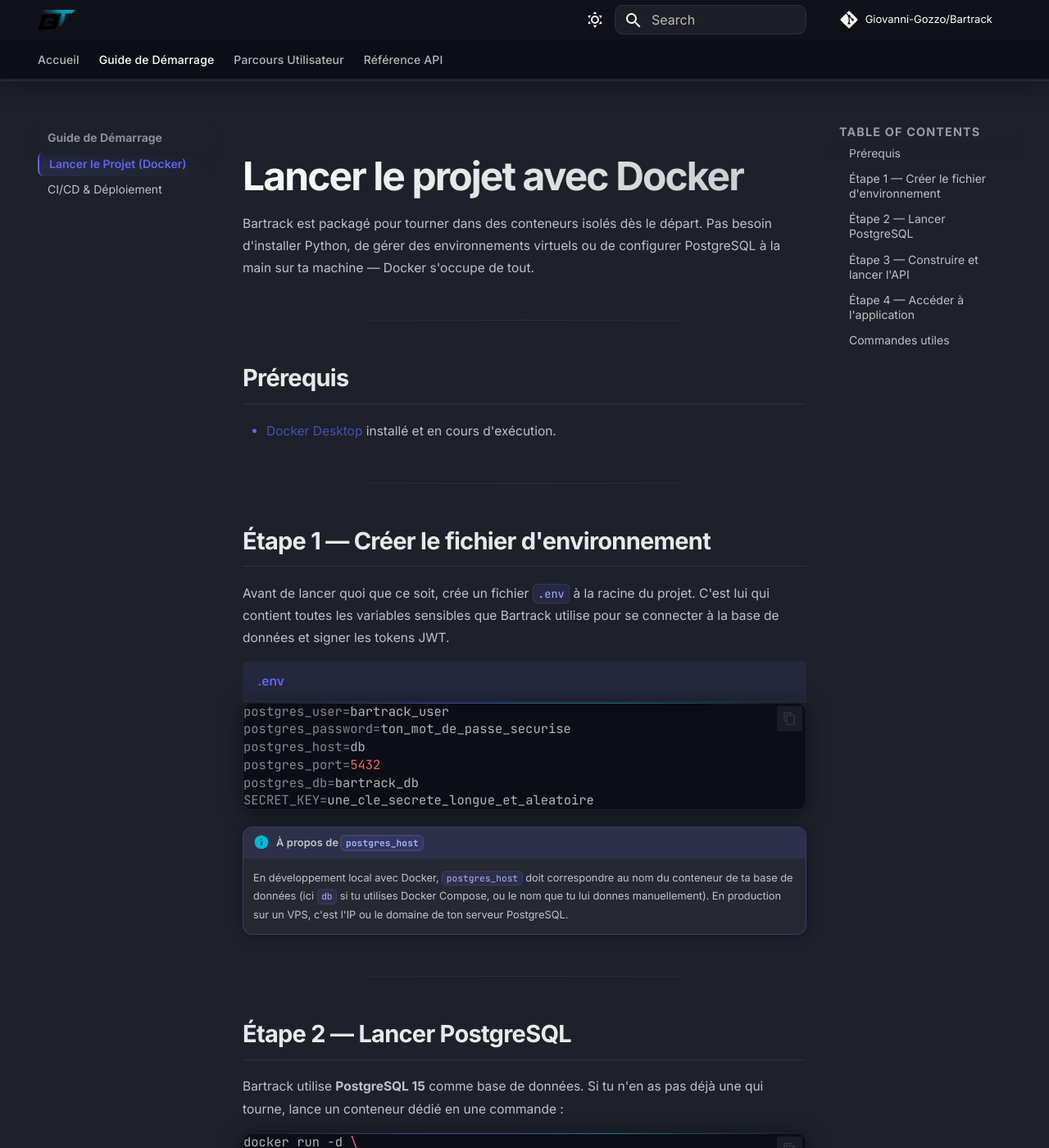
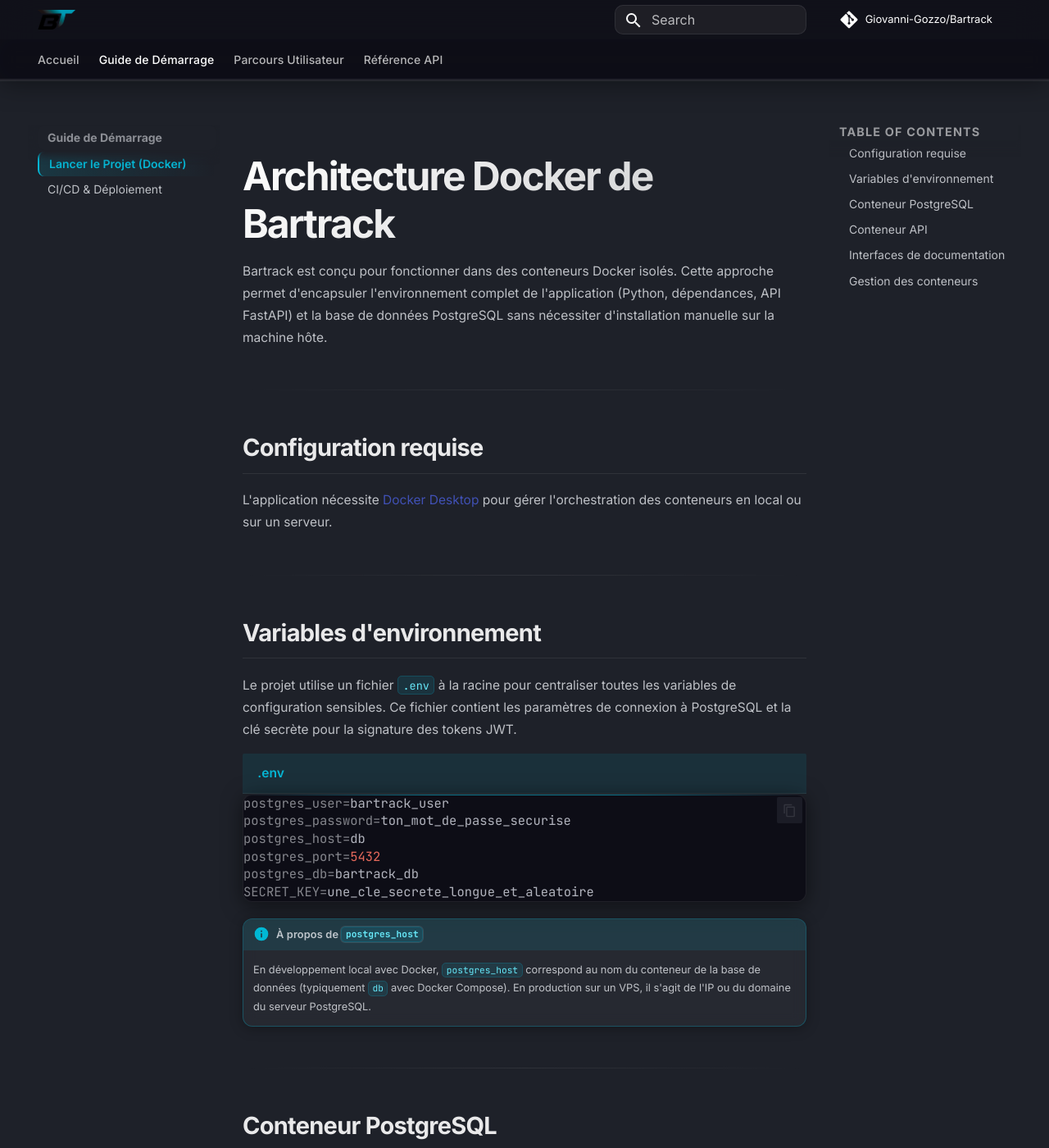
Before and after one commit to Giovanni-Gozzo/Bartrack, an MkDocs documentation site: the page built from docs/getting-started/docker.md, in a window 1280 px wide and 1400 px high. Shown: the whole window at 82% size. Built offline with MkDocs 1.6.1 and Material for MkDocs 9.7.7, drawn with Linux system fonts in a browser that asks for light colours; comment, search, counter and statistics services are not loaded; some of the changed text lies outside the part shown.

Commit message:
MAJ Docs

````diff
--- a/docs/getting-started/docker.md
+++ b/docs/getting-started/docker.md
@@ -1,18 +1,18 @@
-# Lancer le projet avec Docker
+# Architecture Docker de Bartrack
 
-Bartrack est packagé pour tourner dans des conteneurs isolés dès le départ. Pas besoin d'installer Python, de gérer des environnements virtuels ou de configurer PostgreSQL à la main sur ta machine — Docker s'occupe de tout.
+Bartrack est conçu pour fonctionner dans des conteneurs Docker isolés. Cette approche permet d'encapsuler l'environnement complet de l'application (Python, dépendances, API FastAPI) et la base de données PostgreSQL sans nécessiter d'installation manuelle sur la machine hôte.
 
 ---
 
-## Prérequis
+## Configuration requise
 
-- [Docker Desktop](https://docs.docker.com/get-docker/) installé et en cours d'exécution.
+L'application nécessite [Docker Desktop](https://docs.docker.com/get-docker/) pour gérer l'orchestration des conteneurs en local ou sur un serveur.
 
 ---
 
-## Étape 1 — Créer le fichier d'environnement
+## Variables d'environnement
 
-Avant de lancer quoi que ce soit, crée un fichier `.env` à la racine du projet. C'est lui qui contient toutes les variables sensibles que Bartrack utilise pour se connecter à la base de données et signer les tokens JWT.
+Le projet utilise un fichier `.env` à la racine pour centraliser toutes les variables de configuration sensibles. Ce fichier contient les paramètres de connexion à PostgreSQL et la clé secrète pour la signature des tokens JWT.
 
 ```bash title=".env"
 postgres_user=bartrack_user
@@ -24,13 +24,13 @@
 ```
 
 !!! info "À propos de `postgres_host`"
-    En développement local avec Docker, `postgres_host` doit correspondre au nom du conteneur de ta base de données (ici `db` si tu utilises Docker Compose, ou le nom que tu lui donnes manuellement). En production sur un VPS, c'est l'IP ou le domaine de ton serveur PostgreSQL.
+    En développement local avec Docker, `postgres_host` correspond au nom du conteneur de la base de données (typiquement `db` avec Docker Compose). En production sur un VPS, il s'agit de l'IP ou du domaine du serveur PostgreSQL.
 
 ---
 
-## Étape 2 — Lancer PostgreSQL
+## Conteneur PostgreSQL
 
-Bartrack utilise **PostgreSQL 15** comme base de données. Si tu n'en as pas déjà une qui tourne, lance un conteneur dédié en une commande :
+L'application s'appuie sur **PostgreSQL 15** comme système de gestion de base de données. Un conteneur dédié peut être lancé avec la commande suivante :
 
 ```bash
 docker run -d \
@@ -42,19 +42,19 @@
   postgres:15-alpine
 ```
 
-Le conteneur démarre en arrière-plan (`-d`) et expose PostgreSQL sur le port standard `5432`.
+Cette configuration démarre le conteneur en arrière-plan (`-d`) et expose PostgreSQL sur le port standard `5432`.
 
 ---
 
-## Étape 3 — Construire et lancer l'API
+## Conteneur API
 
-À la racine du projet, compile l'image Docker de l'API :
+L'API FastAPI est compilée sous forme d'image Docker à partir du `Dockerfile` situé à la racine du projet :
 
 ```bash
 docker build -t bartrack-api .
 ```
 
-Puis démarre le conteneur en lui passant ton fichier `.env` :
+Le conteneur API est ensuite démarré en chargeant les variables d'environnement depuis le fichier `.env` :
 
 ```bash
 docker run -d \
@@ -64,7 +64,7 @@
   bartrack-api
 ```
 
-Attends quelques secondes le temps que FastAPI démarre, puis vérifie les logs :
+Les logs de démarrage peuvent être consultés via :
 
 ```bash
 docker logs bartrack-api
@@ -72,9 +72,9 @@
 
 ---
 
-## Étape 4 — Accéder à l'application
+## Interfaces de documentation
 
-Une fois l'API démarrée, deux interfaces sont disponibles directement dans ton navigateur :
+Une fois l'API opérationnelle, deux interfaces de documentation interactive sont accessibles :
 
 | Interface | URL | Description |
 |---|---|---|
@@ -83,18 +83,20 @@
 
 ---
 
-## Commandes utiles
+## Gestion des conteneurs
+
+Voici les principales commandes Docker utilisées pour gérer l'environnement Bartrack :
 
 ```bash
-# Arrêter l'API
+# Arrêter le conteneur API
 docker stop bartrack-api
 
-# Redémarrer après une modification de code
+# Reconstruire l'image et redémarrer le conteneur
 docker build -t bartrack-api . && docker restart bartrack-api
 
-# Voir les logs en temps réel
+# Consulter les logs en temps réel
 docker logs -f bartrack-api
 ```
 
-!!! tip "Astuce de dev"
-    Pour itérer rapidement sans reconstruire l'image à chaque changement, tu peux monter le code source en volume : `-v $(pwd)/api:/app/api`. FastAPI rechargera automatiquement si tu utilises `--reload` dans la commande de démarrage Uvicorn.
+!!! tip "Mode développement"
+    En environnement de développement, il est possible de monter le code source en volume (`-v $(pwd)/api:/app/api`) pour éviter de reconstruire l'image à chaque modification. Associé au flag `--reload` d'Uvicorn, cela permet à FastAPI de recharger automatiquement les changements.
--- a/docs/stylesheets/extra.css
+++ b/docs/stylesheets/extra.css
@@ -7,10 +7,10 @@
 
 /* ── Root tokens ──────────────────────────────────── */
 :root {
-  --bar-brand:      #6366f1;
-  --bar-brand-alt:  #8b5cf6;
+  --bar-brand:      #06b6d4;
+  --bar-brand-alt:  #0891b2;
   --bar-accent:     #06b6d4;
-  --bar-glow:       rgba(99, 102, 241, 0.25);
+  --bar-glow:       rgba(6, 182, 212, 0.25);
   --bar-surface:    rgba(255, 255, 255, 0.04);
   --bar-border:     rgba(255, 255, 255, 0.08);
   --bar-text-muted: rgba(255, 255, 255, 0.55);
@@ -96,7 +96,7 @@
 }
 
 .md-nav__link--active {
-  background: linear-gradient(90deg, rgba(99, 102, 241, 0.15), transparent) !important;
+  background: linear-gradient(90deg, rgba(6, 182, 212, 0.15), transparent) !important;
   border-left: 2px solid var(--bar-brand) !important;
   color: var(--bar-brand) !important;
   font-weight: 600 !important;
@@ -157,11 +157,11 @@
 }
 
 .md-typeset code {
-  background: rgba(99, 102, 241, 0.12) !important;
-  border: 1px solid rgba(99, 102, 241, 0.2) !important;
+  background: rgba(6, 182, 212, 0.12) !important;
+  border: 1px solid rgba(6, 182, 212, 0.2) !important;
   border-radius: 5px !important;
   padding: 0.12em 0.4em !important;
-  color: #a5b4fc !important;
+  color: #67e8f9 !important;
   font-size: 0.875em !important;
 }
 
@@ -175,7 +175,7 @@
 
 /* Code block title bar */
 .md-typeset .highlight .filename {
-  background: rgba(99, 102, 241, 0.1) !important;
+  background: rgba(6, 182, 212, 0.1) !important;
   border-bottom: 1px solid var(--bar-border) !important;
   color: var(--bar-brand) !important;
   font-size: 0.78rem !important;
@@ -211,10 +211,10 @@
 /* info */
 .md-typeset .admonition.info,
 .md-typeset details.info {
-  border-color: rgba(99, 102, 241, 0.3) !important;
+  border-color: rgba(6, 182, 212, 0.3) !important;
 }
 .md-typeset .info > .admonition-title {
-  background: rgba(99, 102, 241, 0.12) !important;
+  background: rgba(6, 182, 212, 0.12) !important;
 }
 
 /* danger */
@@ -293,8 +293,8 @@
 .md-typeset .grid.cards > :is(ul, ol) > li:hover,
 .md-typeset .grid > .card:hover {
   transform: translateY(-4px) !important;
-  box-shadow: 0 12px 40px rgba(0,0,0,0.45), 0 0 0 1px rgba(99,102,241,0.25) !important;
-  border-color: rgba(99, 102, 241, 0.35) !important;
+  box-shadow: 0 12px 40px rgba(0,0,0,0.45), 0 0 0 1px rgba(6,182,212,0.25) !important;
+  border-color: rgba(6, 182, 212, 0.35) !important;
 }
 
 .md-typeset .grid.cards > :is(ul, ol) > li:hover::before,
@@ -311,17 +311,17 @@
 }
 
 .md-typeset table:not([class]) th {
-  background: rgba(99, 102, 241, 0.12) !important;
+  background: rgba(6, 182, 212, 0.12) !important;
   font-weight: 600 !important;
   font-size: 0.8rem !important;
   letter-spacing: 0.06em !important;
   text-transform: uppercase !important;
-  border-bottom: 1px solid rgba(99,102,241,0.25) !important;
+  border-bottom: 1px solid rgba(6,182,212,0.25) !important;
   color: var(--bar-brand) !important;
 }
 
 .md-typeset table:not([class]) tr:hover td {
-  background: rgba(99, 102, 241, 0.05) !important;
+  background: rgba(6, 182, 212, 0.05) !important;
 }
 
 /* ── Footer ────────────────────────────────────────── */
@@ -334,7 +334,7 @@
 ::-webkit-scrollbar { width: 6px; height: 6px; }
 ::-webkit-scrollbar-track { background: transparent; }
 ::-webkit-scrollbar-thumb {
-  background: rgba(99, 102, 241, 0.35);
+  background: rgba(6, 182, 212, 0.35);
   border-radius: 3px;
 }
 ::-webkit-scrollbar-thumb:hover { background: var(--bar-brand); }
@@ -386,9 +386,9 @@
 
 /* ── Inline API method badges ──────────────────────── */
 .md-typeset strong code {
-  background: linear-gradient(135deg, rgba(99,102,241,0.2), rgba(139,92,246,0.2)) !important;
-  border-color: rgba(139,92,246,0.3) !important;
-  color: #c4b5fd !important;
+  background: linear-gradient(135deg, rgba(6,182,212,0.2), rgba(8,145,178,0.2)) !important;
+  border-color: rgba(8,145,178,0.3) !important;
+  color: #67e8f9 !important;
 }
 
 /* ── Horizontal rule ───────────────────────────────── */
--- a/mkdocs.yml
+++ b/mkdocs.yml
@@ -18,18 +18,9 @@
     text: Inter
     code: JetBrains Mono
   palette:
-    - scheme: slate
-      primary: custom
-      accent: custom
-      toggle:
-        icon: material/weather-sunny
-        name: Passer en mode clair
-    - scheme: default
-      primary: indigo
-      accent: indigo
-      toggle:
-        icon: material/weather-night
-        name: Passer en mode sombre
+    scheme: slate
+    primary: custom
+    accent: custom
   logo: bartrack.png
   favicon: bartrack.png
   features:
````
Also changed, not shown: docs/getting-started/deployment.md (+30 -28 lines).
